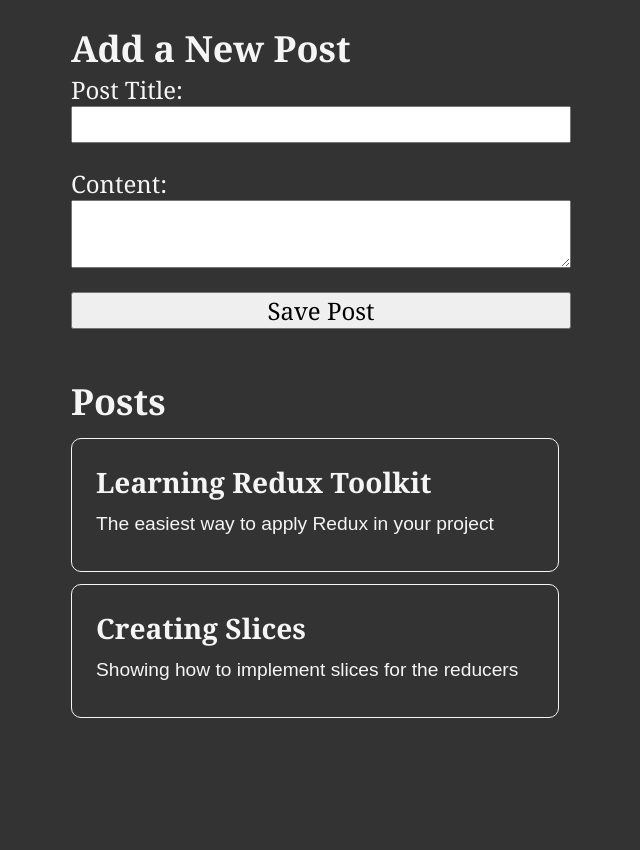
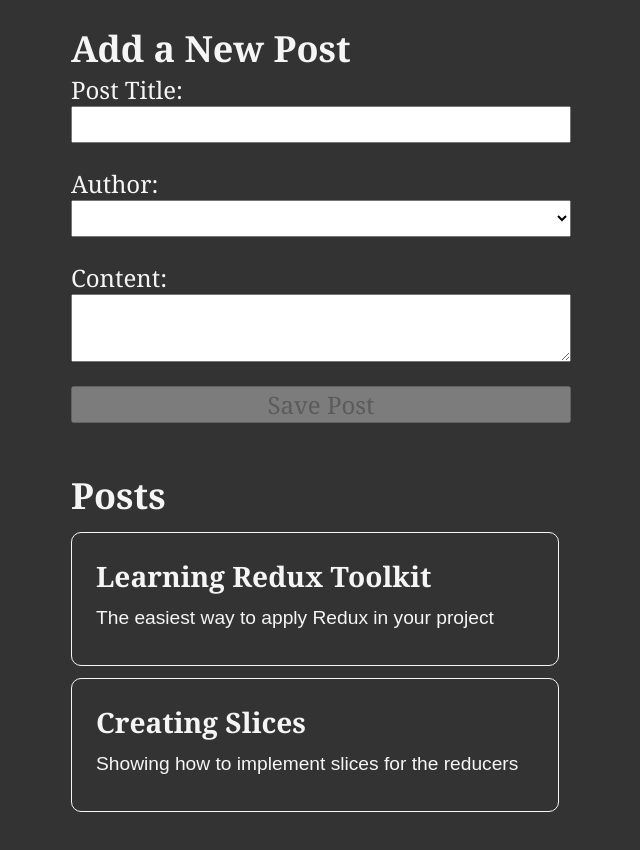
Before and after one commit to leovdn/redux-practice, a React (Create React App) app: page / in a window 1280 px wide. Shown: the top 850 px of the page, without its empty margins (319-959 px from the left). Built offline with nearby package versions, Linux system fonts and the light colour scheme.

Commit message:
feat: add author

```diff
--- a/src/components/blog/AddPostForm.jsx
+++ b/src/components/blog/AddPostForm.jsx
@@ -1,26 +1,38 @@
+import React from "react"
 import { useState } from "react"
+import { useDispatch, useSelector } from "react-redux"
 
-import React from "react"
-import { useDispatch } from "react-redux"
 import { postAdded } from "../../features/posts/postsSlice"
-import { nanoid } from "@reduxjs/toolkit"
+import { selectAllUsers } from "../../features/users/usersSlice"
 
 const AddPostForm = () => {
   const dispatch = useDispatch()
 
   const [title, setTitle] = useState("")
   const [content, setContent] = useState("")
+  const [userId, setUserId] = useState("")
+
+  const users = useSelector(selectAllUsers)
 
   const onTitleChanged = (e) => setTitle(e.target.value)
   const onContentChanged = (e) => setContent(e.target.value)
+  const onAuthorChanged = (e) => setUserId(e.target.value)
 
   const onSavePostClicked = () => {
     if (title && content) {
-      dispatch(postAdded(title, content))
+      dispatch(postAdded(title, content, userId))
       setTitle("")
       setContent("")
     }
   }
+
+  const canSave = Boolean(title) && Boolean(content) && Boolean(userId)
+
+  const userOptions = users.map((user) => (
+    <option key={user.id} value={user.id}>
+      {user.name}
+    </option>
+  ))
 
   return (
     <section>
@@ -35,6 +47,17 @@
           onChange={onTitleChanged}
         />
 
+        <label htmlFor="postAuthor">Author:</label>
+        <select
+          name="postAuthor"
+          id="postAuthor"
+          value={userId}
+          onChange={onAuthorChanged}
+        >
+          <option value=""></option>
+          {userOptions}
+        </select>
+
         <label htmlFor="postContent">Content:</label>
         <textarea
           name="postContent"
@@ -42,7 +65,7 @@
           value={content}
           onChange={onContentChanged}
         />
-        <button type="button" onClick={onSavePostClicked}>
+        <button type="button" onClick={onSavePostClicked} disabled={!canSave}>
           Save Post
         </button>
       </form>
--- a/src/features/posts/postsSlice.js
+++ b/src/features/posts/postsSlice.js
@@ -21,12 +21,13 @@
       reducer(state, action) {
         state.push(action.payload)
       },
-      prepare(title, content) {
+      prepare(title, content, userId) {
         return {
           payload: {
             id: nanoid(),
             title,
             content,
+            userId,
           },
         }
       },
--- /dev/null
+++ b/src/features/users/usersSlice.js
@@ -0,0 +1,17 @@
+const { createSlice } = require("@reduxjs/toolkit")
+
+const initialState = [
+  { id: "0", name: "Nope Nothing" },
+  { id: "1", name: "Yes Everything" },
+  { id: "2", name: "What Ever" },
+  { id: "3", name: "Could Be" },
+]
+
+const usersSlice = createSlice({
+  name: "users",
+  initialState,
+  reducers: {},
+})
+
+export const selectAllUsers = (state) => state.users
+export default usersSlice.reducer
--- a/src/store.js
+++ b/src/store.js
@@ -1,5 +1,6 @@
 import { configureStore } from "@reduxjs/toolkit"
-import postsSlice from "./features/posts/postsSlice"
+import postsReducer from "./features/posts/postsSlice"
+import usersReducer from "./features/users/usersSlice"
 
 // import cartReducer from "./features/cart/cartSlice"
 // import modalReducer from "./features/modal/modalSlice"
@@ -8,6 +9,7 @@
   reducer: {
     // cart: cartReducer,
     // modal: modalReducer,
-    posts: postsSlice,
+    posts: postsReducer,
+    users: usersReducer,
   },
 })
```
